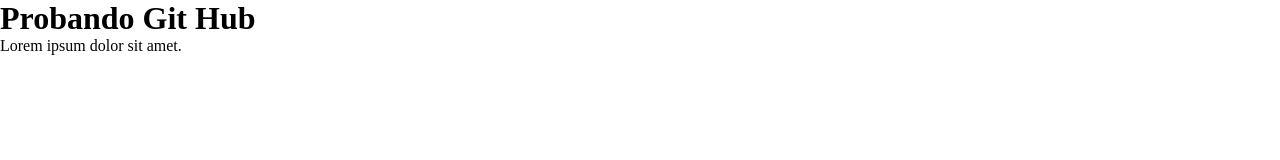
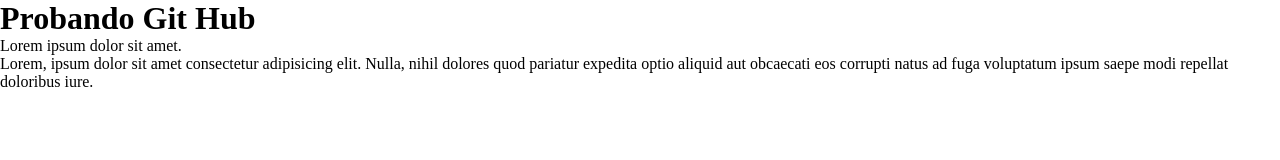
Before and after one commit to jdalvarez/ACAMICA-GUITHUB, a plain HTML site: page INDEX.HTML in a window 1280 px wide. Drawn offline with Linux system fonts and the light colour scheme.

Commit message:
agregue un lorem

```diff
--- a/INDEX.HTML
+++ b/INDEX.HTML
@@ -10,5 +10,6 @@
     <h1>Probando Git Hub</h1>
     <p>Lorem ipsum dolor sit amet.
     </p>
+    <p>Lorem, ipsum dolor sit amet consectetur adipisicing elit. Nulla, nihil dolores quod pariatur expedita optio aliquid aut obcaecati eos corrupti natus ad fuga voluptatum ipsum saepe modi repellat doloribus iure.</p>
 </body>
 </html>
```
